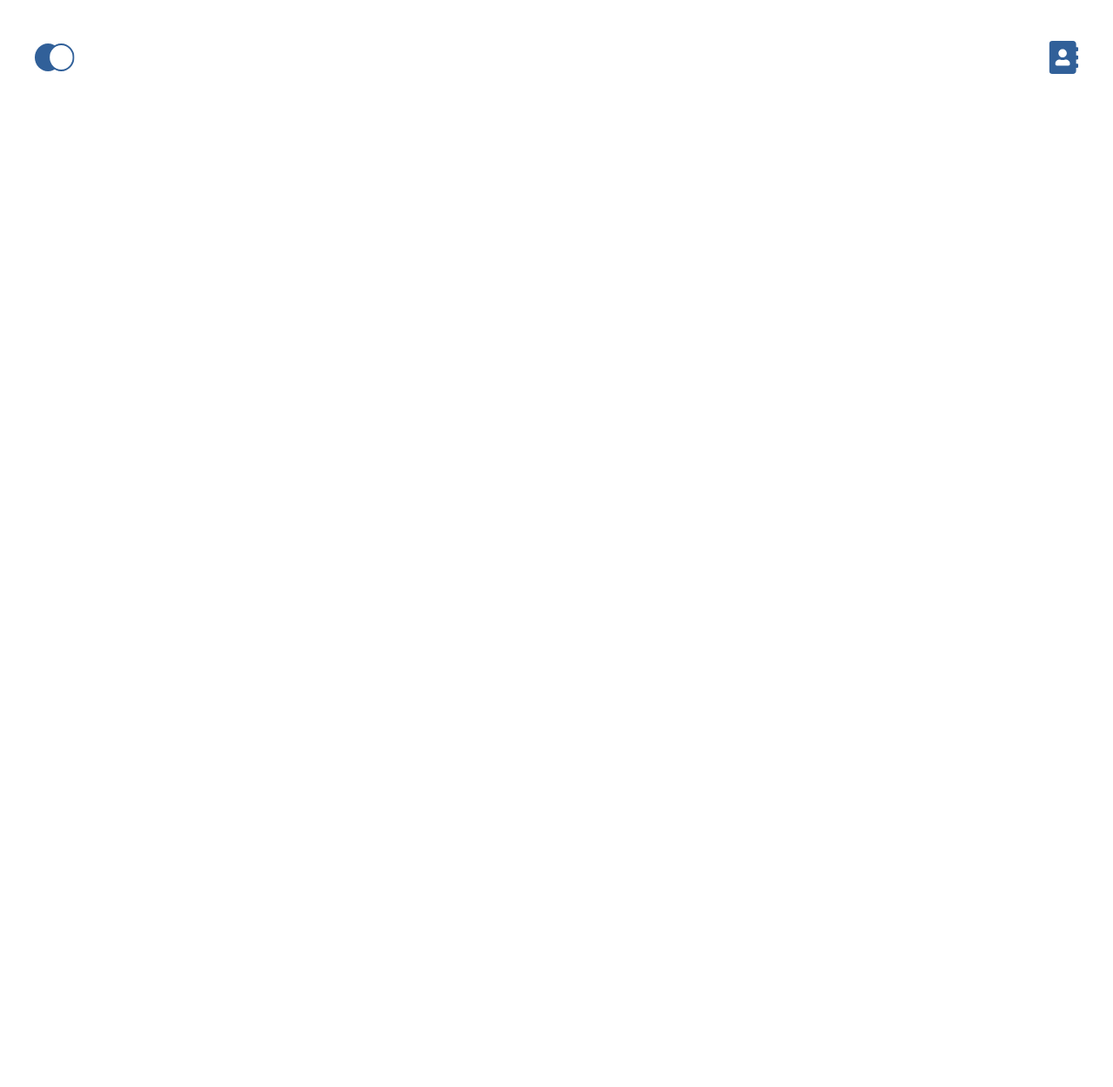
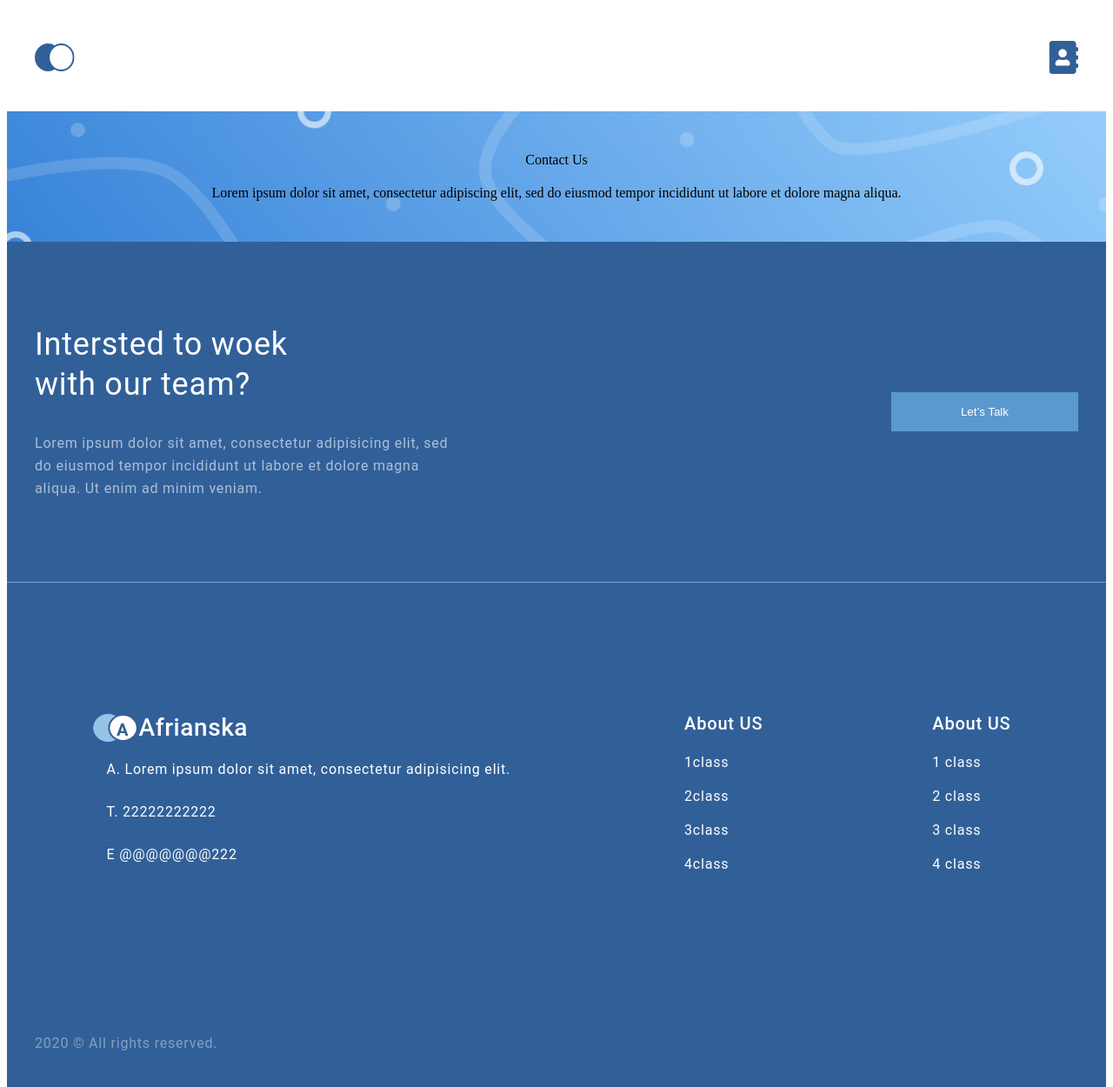
Before and after one commit to PavelK6896/9625Tool1JSVue, a Vue app: page /#/contact in a window 1280 px wide. Shown: the whole page at 87% size. Before the commit the page ends 800 px from the top, so only its background shows below. Built offline with nearby package versions, Linux system fonts and the light colour scheme.

Commit message:
"and layout 2"

```diff
--- a/src/App.vue
+++ b/src/App.vue
@@ -1,8 +1,8 @@
 <template>
     <div id="app">
-        <div class="container">
+
             <router-view></router-view>
-        </div>
+
     </div>
 </template>
 
@@ -18,6 +18,10 @@
     .container {
         width: 1200px;
         margin: 0 auto;
+        font-family: Roboto;
+        font-style: normal;
+        font-weight: normal;
+        letter-spacing: 0.05em;
     }
 
 </style>
--- a/src/components/body/Body2.vue
+++ b/src/components/body/Body2.vue
@@ -59,6 +59,5 @@
 
         letter-spacing: 0.05em;
         color: #222222;
-
     }
 </style>
--- a/src/components/footer/Footer1.vue
+++ b/src/components/footer/Footer1.vue
@@ -1,11 +1,15 @@
 <template>
     <div class="f1">
-        <div class="container c1">
-            <p>Intersted to woek with our team?</p>
-            <p>Lorem ipsum dolor sit amet, consectetur adipisicing elit, sed do eiusmod tempor incididunt ut labore et
-                dolore magna aliqua. Ut enim ad minim veniam.</p>
-            <button class="bt1">Let’s Talk</button>
-
+        <div class="c1 container">
+            <div class="e1">
+                <div class="p1">Intersted to woek with our team?</div>
+                <div class="p2">Lorem ipsum dolor sit amet, consectetur adipisicing elit, sed do eiusmod tempor incididunt ut labore
+                    et
+                    dolore magna aliqua. Ut enim ad minim veniam.</div>
+            </div>
+            <div class="e2">
+                <button class="bt1">Let’s Talk</button>
+            </div>
         </div>
     </div>
 </template>
@@ -18,19 +22,60 @@
 
 <style scoped>
 
-
-    .c1{
-        display: flex;
-        justify-content: center;
+    .f1 {
+        background-color: #316099;
+        height: 391px;
+        border-bottom: 1px solid rgba(255, 255, 255, 0.4);
     }
 
-    .f1 {
-        background-color: #316099;
+    .p2{
+        margin-top: 32px;
+        width: 495px;
+        color: #FFFFFF;
+        font-size: 16px;
+        line-height: 26px;
+        opacity: 0.6;
     }
+
+
+
+    .p1{
+        color: #FFFFFF;
+        width: 340px;
+        font-size: 36px;
+        line-height: 46px;
+    }
+
+    .e1{
+        display: flex;
+        flex-direction: column;
+        justify-content: center;
+
+    }
+    .e2{
+
+    }
+
+    .c1 {
+        height: 391px;
+        display: flex;
+        flex-direction: row;
+        justify-content: space-between;
+        align-items: center;
+    }
+
+
 
     .bt1 {
         background: #5A98D0;
-        color: #FFFFFF;
+        color: #ffffff;
+        padding: 15px 80px;
+        border: 0;
     }
 
+    .bt1:hover{
+        background: #072947;
+    }
+
+
 </style>
--- a/src/components/footer/Footer2.vue
+++ b/src/components/footer/Footer2.vue
@@ -1,15 +1,21 @@
 <template>
     <div class="f2">
-        <div class="container">
-            <div class="c1">
-                <ul>
-                    <li>A. Lorem ipsum dolor sit amet, consectetur adipisicing elit.</li>
-                    <li>T. +62-812-7313-4321</li>
-                    <li>E. hello.afrian@gmail.com</li>
-                </ul>
+        <div class="container c1">
 
-                <div>2019 © Afrianska. All rights reserved.</div>
+            <div class="d1">
+                A.
+                <div class="a1">Lorem ipsum dolor sit amet, consectetur adipisicing elit.</div>
             </div>
+            <div class="d1">
+                T.
+                <div class="a1">+62-812-7313-4321</div>
+            </div>
+            <div class="d1">
+                E.
+                <div class="a1">hello.afrian@gmail.com</div>
+            </div>
+
+
         </div>
     </div>
 </template>
@@ -22,12 +28,35 @@
 
 <style scoped>
 
-    .c1{
+
+    .d1 {
         display: flex;
-        justify-content: center;
+        align-items: flex-start;
+
+        color: #FFFFFF;
+        font-size: 16px;
+        line-height: 26px;
     }
+
+    .a1 {
+        max-width: 300px;
+        width: 300px;
+        margin-left: 30px;
+    }
+
+    .c1 {
+
+        height: 150px;
+        display: flex;
+        justify-content: flex-start;
+        align-items: center;
+
+    }
+
+
     .f2 {
         background: #316099;
+        height: 150px;
     }
 
 </style>
--- /dev/null
+++ b/src/components/footer/Footer3.vue
@@ -0,0 +1,44 @@
+<template>
+
+
+    <div class="f1">
+        <div class="c1 container">
+
+           <div class="t1">2020 © All rights reserved.</div>
+
+        </div>
+    </div>
+
+
+</template>
+
+<script>
+    export default {
+        name: "Footer3"
+    }
+</script>
+
+<style scoped>
+
+
+    .f1 {
+        background-color: #316099;
+        height: 100px;
+    }
+
+    .c1 {
+        height: 100px;
+        display: flex;
+        flex-direction: column;
+        justify-content: center;
+
+    }
+
+    .t1{
+        font-size: 16px;
+        line-height: 26px;
+        color:  rgba(255, 255, 255, 0.4);
+    }
+
+
+</style>
--- /dev/null
+++ b/src/components/footer/FooterContact1.vue
@@ -0,0 +1,100 @@
+<template>
+    <div class="f1">
+        <div class="c1 container">
+
+            <div>
+                <div class="d1">
+                    <img src="./f2c1.svg">
+                    <div class="t2"> Afrianska</div>
+                </div>
+                <div class="a1">A. Lorem ipsum dolor sit amet, consectetur adipisicing elit.  </div>
+                <div class="a1">T. 22222222222</div>
+                <div class="a1">E @@@@@@@222</div>
+
+
+            </div>
+            <div>
+
+                <ul class="u1">
+                    <li class="l1 t1">About US</li>
+                    <li class="l1">1class</li>
+                    <li class="l1">2class</li>
+                    <li class="l1">3class</li>
+                    <li class="l1">4class</li>
+                </ul>
+
+            </div>
+            <div>
+                <ul class="u1">
+                    <li class="l1 t1">About US</li>
+                    <li class="l1">1 class</li>
+                    <li class="l1">2 class</li>
+                    <li class="l1">3 class</li>
+                    <li class="l1">4 class</li>
+                </ul>
+
+            </div>
+
+
+        </div>
+    </div>
+
+</template>
+
+<script>
+    export default {
+        name: "FooterContact1"
+    }
+</script>
+
+<style scoped>
+
+    .a1{
+        padding: 15px;
+    }
+
+    .l1 {
+        list-style-type: none;
+        padding: 10px;
+    }
+
+    .l1:hover {
+        color: #a169d0;
+    }
+
+    .d1 {
+        display: flex;
+    }
+
+    .t2 {
+        font-weight: 500;
+        font-size: 28px;
+        line-height: 46px;
+        color: #FFFFFF;
+        letter-spacing: 0.02em;
+    }
+
+    .t1 {
+        font-weight: 500;
+        font-size: 20px;
+        line-height: 30px;
+        color: #FFFFFF;
+
+    }
+
+    .f1 {
+        background-color: #316099;
+        height: 480px;
+    }
+
+    .c1 {
+        height: 480px;
+        display: flex;
+        flex-direction: row;
+        justify-content: space-around;
+        align-items: center;
+        color: #FFFFFF;
+    }
+
+
+</style>
--- a/src/components/header/Header1.vue
+++ b/src/components/header/Header1.vue
@@ -2,10 +2,10 @@
     <div class="container">
         <div class="header">
             <router-link to="/home">
-                <img src="../../assets/h1/h12.svg">
+                <img class="s1" src="../../assets/h1/h12.svg">
             </router-link>
             <router-link to="/contact">
-                <img src="../../assets/h1/h11.svg">
+                <img class="s1" src="../../assets/h1/h11.svg">
             </router-link>
         </div>
     </div>
@@ -18,12 +18,21 @@
 </script>
 
 <style scoped>
-
     .header {
         display: flex;
         justify-content: space-between;
         align-items: center;
         padding-top: 34px;
+        padding-bottom: 34px;
     }
 
+    .s1{
+
+    }
+    .s1:hover{
+
+        background: #5A98D0;
+        border-radius: 15px;
+
+    }
 </style>
--- /dev/null
+++ b/src/components/header/HeaderContact1.vue
@@ -0,0 +1,43 @@
+<template>
+
+    <div class="fon">
+        <div class="container1">
+            <div class="t1">Contact Us</div>
+            <div class="t1">Lorem ipsum dolor sit amet, consectetur adipiscing elit, sed do eiusmod tempor incididunt ut labore et
+                dolore magna aliqua.
+            </div>
+        </div>
+    </div>
+
+</template>
+
+<script>
+    export default {
+        name: "HeaderContact1"
+    }
+</script>
+
+<style scoped>
+
+    .t1{
+        padding: 10px;
+    }
+
+    .fon {
+        background-image: url("./h2c1.jpg");
+        background-size: 100%;
+        height: 150px;
+    }
+
+    .container1 {
+        width: 1200px;
+        height: 150px;
+        margin: 0 auto;
+        display: flex;
+        align-items: center;
+        flex-direction: column;
+        justify-content: center;
+    }
+
+
+</style>
--- a/src/components/header/HeaderHome1.vue
+++ b/src/components/header/HeaderHome1.vue
@@ -26,27 +26,24 @@
 
 <style scoped>
 
+    .fon {
+        background: linear-gradient(0deg, #EBF3FB 8.84%, rgba(152, 195, 232, 0) 31.12%);
+        height: 728px;
+    }
+
     img {
         padding-top: 150px;
         width: 30vw;
     }
 
-    .fon {
-        clear: left;
-        background: linear-gradient(0deg, #EBF3FB 8.84%, rgba(152, 195, 232, 0) 31.12%);
-        height: 728px;
-        min-width: 100vw;
-
-
-    }
-
     .header {
-
         padding-top: 34px;
         display: flex;
         justify-content: space-between;
         flex-wrap: nowrap;
         flex-direction: row;
+        width: 1200px;
+        margin: 0 auto;
     }
 
     .top__content {
@@ -89,4 +86,8 @@
         text-decoration: none;
     }
 
+    .button:hover{
+        background: #072947;
+    }
+
 </style>
--- a/src/pages/Contact.vue
+++ b/src/pages/Contact.vue
@@ -1,19 +1,48 @@
 <template>
 
+    <div class="body">
+        <div class="wrapper">
         <Header1></Header1>
+        <HeaderContact1></HeaderContact1>
+
+        </div>
+        <div class="footer">
+            <Footer1></Footer1>
+            <FooterContact1></FooterContact1>
+            <Footer3></Footer3>
+        </div>
+
+    </div>
+
+
 
 </template>
 
 <script>
+    import Header1 from "@/components/header/Header1";
+    import HeaderContact1 from "@/components/header/HeaderContact1";
+    import Footer1 from "@/components/footer/Footer1";
+    import Footer3 from "@/components/footer/Footer3";
+    import FooterContact1 from "@/components/footer/FooterContact1";
 
-    import Header1 from "@/components/header/Header1";
     export default {
         name: "Contact",
-        components: {Header1}
+        components: {FooterContact1, Footer3, Footer1, HeaderContact1, Header1}
     }
 </script>
 
 <style scoped>
 
 
+    .body{
+        display: flex;
+        flex-direction: column;
+        height: 100vh;
+
+    }
+    .wrapper{
+        flex-grow: 1;
+    }
+
+
 </style>
--- a/src/pages/Home.vue
+++ b/src/pages/Home.vue
@@ -3,7 +3,13 @@
     <div>
         <Header1></Header1>
         <HeaderHome1></HeaderHome1>
-        <h1>Home</h1>
+        <Body1></Body1>
+        <Body2></Body2>
+        <Body3></Body3>
+        <Footer1></Footer1>
+        <Footer2></Footer2>
+        <Footer3></Footer3>
+
     </div>
 
 </template>
@@ -12,11 +18,18 @@
 
     import Header1 from "@/components/header/Header1";
     import HeaderHome1 from "@/components/header/HeaderHome1";
+    import Body1 from "@/components/body/Body1";
+    import Body2 from "@/components/body/Body2";
+    import Body3 from "@/components/body/Body3";
+    import Footer1 from "@/components/footer/Footer1";
+    import Footer2 from "@/components/footer/Footer2";
+    import Footer3 from "@/components/footer/Footer3";
 
     export default {
         name: "Home",
-        components: {HeaderHome1, Header1}
+        components: {Footer3, Footer2, Footer1, Body3, Body2, Body1, HeaderHome1, Header1}
     }
+
 </script>
 
 <style scoped>
```
Also changed, not shown: src/components/footer/f2c1.svg (added), src/components/header/h2c1.jpg (added).
